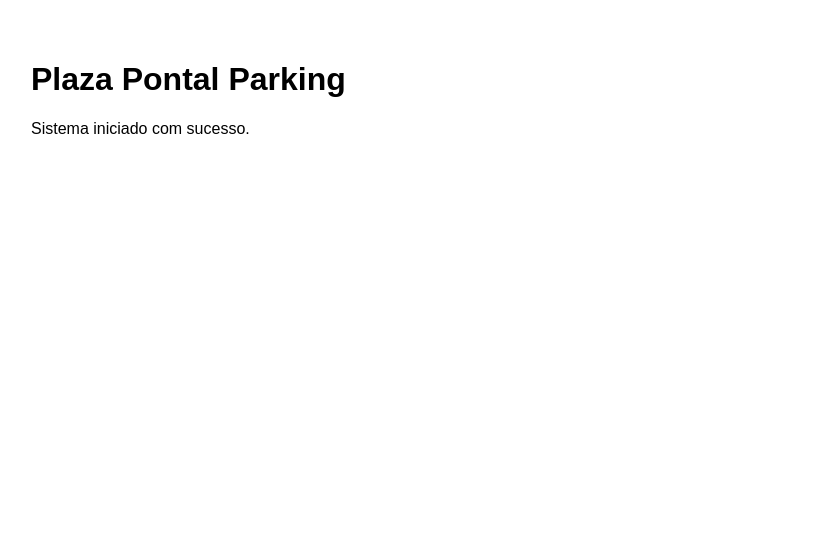
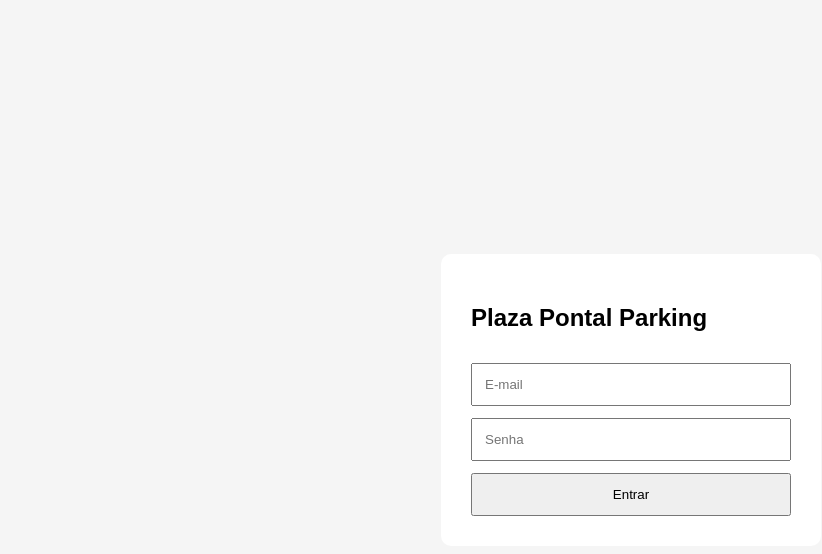
Before and after one commit to estacionamentoplazapontal-hue/plaza-pontal-parking, a React (Vite) app: page / in a window 1280 px wide. Shown: the top 554 px of the page, without its empty margins (9-831 px from the left). Built offline with nearby package versions, Linux system fonts and the light colour scheme; no server answers.

Commit message:
login supabase

```diff
--- a/src/App.jsx
+++ b/src/App.jsx
@@ -1,19 +1,124 @@
+import { useState } from "react";
+import { useAuth } from "./context/AuthContext";
+
 function App() {
+  const {
+    user,
+    signIn,
+    signOut,
+  } = useAuth();
+
+  const [email, setEmail] =
+    useState("");
+
+  const [password, setPassword] =
+    useState("");
+
+  async function handleLogin(e) {
+    e.preventDefault();
+
+    const { error } =
+      await signIn(email, password);
+
+    if (error) {
+      alert(error.message);
+    }
+  }
+
+  if (user) {
+    return (
+      <div
+        style={{
+          minHeight: "100vh",
+          background: "#f5f5f5",
+          padding: 40,
+          fontFamily: "Arial",
+        }}
+      >
+        <h1>
+          Plaza Pontal Parking
+        </h1>
+
+        <p>
+          Sistema online
+        </p>
+
+        <p>
+          Usuário:
+          {" "}
+          {user.email}
+        </p>
+
+        <button
+          onClick={signOut}
+        >
+          Sair
+        </button>
+      </div>
+    );
+  }
+
   return (
     <div
       style={{
-        backgroundColor: "#ffffff",
         minHeight: "100vh",
-        padding: "40px",
-        color: "#000000",
+        display: "flex",
+        justifyContent: "center",
+        alignItems: "center",
+        background: "#f5f5f5",
         fontFamily: "Arial",
       }}
     >
-      <h1>Plaza Pontal Parking</h1>
+      <form
+        onSubmit={handleLogin}
+        style={{
+          background: "#fff",
+          padding: 30,
+          borderRadius: 10,
+          width: 320,
+          display: "flex",
+          flexDirection: "column",
+          gap: 12,
+        }}
+      >
+        <h2>
+          Plaza Pontal Parking
+        </h2>
 
-      <p>
-        Sistema iniciado com sucesso.
-      </p>
+        <input
+          type="email"
+          placeholder="E-mail"
+          value={email}
+          onChange={(e) =>
+            setEmail(e.target.value)
+          }
+          style={{
+            padding: 12,
+          }}
+        />
+
+        <input
+          type="password"
+          placeholder="Senha"
+          value={password}
+          onChange={(e) =>
+            setPassword(e.target.value)
+          }
+          style={{
+            padding: 12,
+          }}
+        />
+
+        <button
+          type="submit"
+          style={{
+            padding: 12,
+            cursor: "pointer",
+          }}
+        >
+          Entrar
+        </button>
+      </form>
     </div>
   );
 }
```
